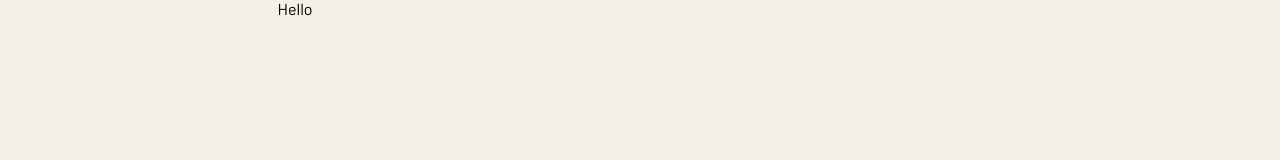
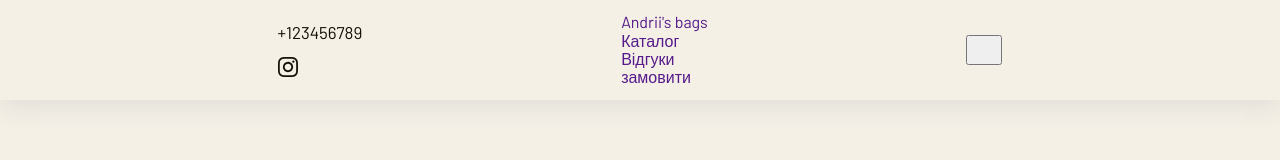
Before and after one commit to KaterynaKocheharova/website-for-bags, a plain HTML site: page index.html in a window 1280 px wide. Drawn offline with nearby package versions, Linux system fonts and the light colour scheme.

Commit message:
added header styles

```diff
--- a/css/main.css
+++ b/css/main.css
@@ -3,6 +3,7 @@
 body {
   font-family: Barlow, sans-serif;
   background-color: #f5f0e6;
+  color: #161107;
 }
 
 ul {
@@ -57,7 +58,67 @@ img {
 }
 
 @media screen and (min-width: 1366px) {
-    .container {
-      max-width: 1366px;
-    }
+  .container {
+    max-width: 1366px;
   }
+}
+
+/* =========================================== HEADER ========================================== */
+
+@media screen and (max-width: 767px) {
+  .page-menu {
+    display: none;
+  }
+}
+
+.main-header {
+  box-shadow: rgba(149, 157, 165, 0.2) 0px 8px 24px;
+}
+
+.header-container {
+  height: 100px;
+  display: flex;
+  justify-content: space-between;
+  align-items: center;
+}
+
+.contacts-item:nth-child(1) {
+  margin-bottom: 15px;
+}
+
+.contacts-item:nth-child(2) {
+  width: 20px;
+  height: 20px;
+  display: flex;
+  justify-content:center;
+  align-items: center;
+}
+
+.contacts-link {
+  width: 100%;
+  height: 100%;
+  color: #161107;
+  font-size: 17px;
+  font-style: normal;
+  transition: color 250ms linear, fill 250ms linear;
+}
+
+.contacts-link:hover,
+.contacts-link:focus,
+.contacts-link:active {
+  color: #FFA500;
+}
+
+.contacts-link:hover .instagram-svg {
+  fill:#FFA500;
+}
+
+.instagram-svg {
+  fill:#161107;
+}
+
+/* .page-nav {
+}
+
+.logo {
+} */
--- a/index.html
+++ b/index.html
@@ -25,8 +25,40 @@
     />
   </head>
   <body>
-    <header>
-      <div class="container">Hello</div>
+    <header class="main-header">
+      <div class="container header-container">
+        <address class="contacts">
+          <ul class="contacts-list">
+            <li class="contacts-item">
+              <a class="contacts-link" href="tel:123456789">+123456789</a>
+            </li>
+            <li class="contacts-item">
+              <a class="contacts-link" href="./index.html">
+                <svg class="instagram-svg" width="20" height="20">
+                  <use href="./img/icons.svg#icon-instagram"></use>
+                </svg>
+              </a>
+            </li>
+          </ul>
+        </address>
+        <nav class="page-nav">
+          <a class="logo" href="">Andrii's bags</a>
+          <ul class="page-menu">
+            <li><a href="">Каталог</a></li>
+            <li><a href="">Відгуки</a></li>
+            <li><a href="">замовити</a></li>
+          </ul>
+        </nav>
+        <!-- BURGER BUTTON -->
+        <!-- MODAL WINDOW - MENU + SEACRH -->
+        <button>
+          <svg width="20" height="20">
+            <use></use>
+          </svg>
+        </button>
+        <!-- SEARCH BAR IN THE FUTURE  -->
+        <!-- LANGUAGE DROPDOWN IN THE FUTURE -->
+      </div>
     </header>
 
     <main></main>
```
Also changed, not shown: img/icons.svg (added).
